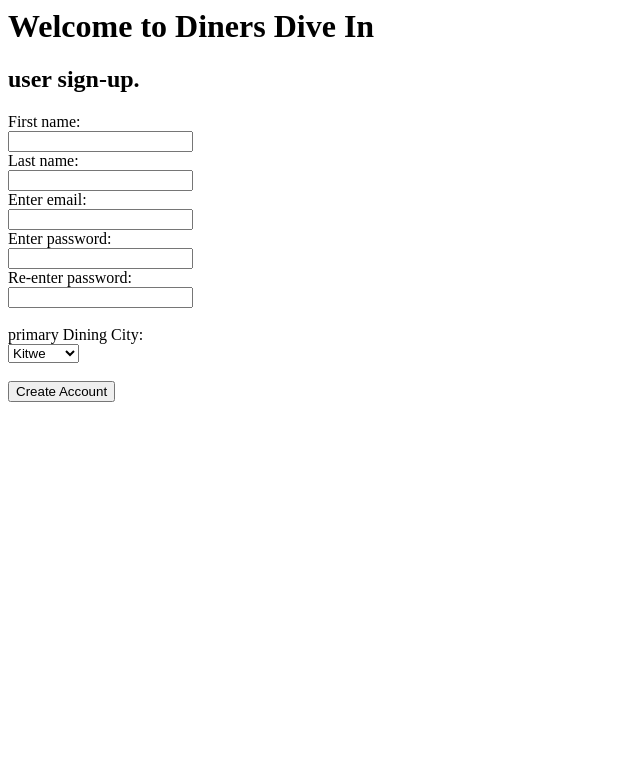
After one commit to Delightmbasela/Diners-Dive-In-Master, a PHP site: the page made by user sign-up.php in a window 1280 px wide. The commit adds this page. Shown: the top 783 px of the page, without its empty margins (0-640 px from the left). Run offline with PHP 8.4, Linux system fonts and the light colour scheme.

Commit message:
Pushing to see if it will be visible to Fidelis & the rest.

```diff
--- /dev/null
+++ b/user sign-up.php
@@ -0,0 +1,44 @@
+<html>
+<head>
+    <title>User sign-up</title>
+</head>
+<body>
+
+<h1>Welcome to Diners Dive In</h1>
+<h2>user sign-up.</h2>
+<form>
+    First name:<br>
+    <input type="text" name="firstname">
+    <br>
+    Last name:<br>
+    <input type="text" name="lastname">
+    <br>
+
+    Enter email:<br>
+    <input type="text" name="enteremail">
+    <br>
+
+    Enter password:<br>
+    <input type="text" name="enterpassword">
+    <br>
+
+    Re-enter password:<br>
+    <input type="text" name="re-enterpassword">
+<br>
+    <br>
+    primary Dining City:<br>
+    <form action="demo_form.asp">
+        <select name="City">
+            <option value="Kitwe">Kitwe</option>
+            <option value="Lusaka">Lusaka</option>
+            <option value="Kasama">Kasama</option>
+            <option value="Ndola">Ndola</option>
+
+        </select>
+        <br>
+        <br>
+        <input type="Submit" value="Create Account">
+
+    </form>
+</body>
+</html>
```
Also changed, not shown: Business form.php (+8 -7 lines).
